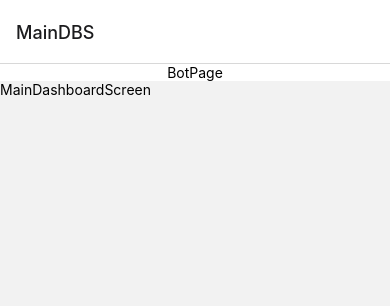
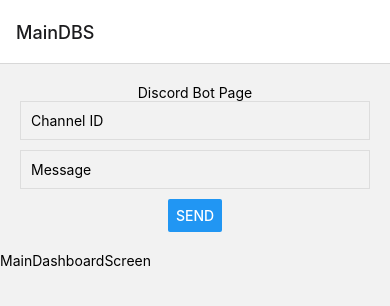
Before and after one commit to Jonofsun/Discord-Bot-Dashboard, a React Native app: screen /MainDBS in a window 390 px wide. Shown: the top 306 px of the page. Built offline with nearby package versions, Linux system fonts and the light colour scheme.

Commit message:
Update
added forum to bot page

```diff
--- a/components/BotPage.js
+++ b/components/BotPage.js
@@ -1,10 +1,63 @@
-import { StyleSheet, Text, View } from "react-native";
-import React from "react";
+import { StyleSheet, Text, View, TextInput, Button } from "react-native";
+import React, { useState } from "react";
 
 export default function BotPage() {
+  // hook to manage the state of the channelId and message inputs.
+  const [channelId, setChannelId] = useState("");
+  const [message, setMessage] = useState("");
+
+  // const handleSubmit = () => {
+  //   // sending POST request
+  //   console.log("Channel ID:", channelId);
+  //   console.log("Message:", message);
+  // };
+
+  const handleSubmit = async () => {
+    try {
+      const response = await fetch(
+        "https://discord.com/channels/1218014373327540364/1218014373327540367/send-message",
+        {
+          method: "POST",
+          headers: {
+            "Content-Type": "application/json",
+          },
+          body: JSON.stringify({
+            channelId: channelId,
+            message: message,
+          }),
+        }
+      );
+
+      const data = await response.json();
+      if (data.success) {
+        console.log("Message sent successfully");
+        // Optionally, clear the form fields
+        setChannelId("");
+        setMessage("");
+      } else {
+        console.error("Failed to send message:", data.error);
+      }
+    } catch (error) {
+      console.error("Error sending message:", error);
+    }
+  };
+
   return (
     <View style={styles.container}>
-      <Text>BotPage</Text>
+      <Text>Discord Bot Page</Text>
+      <TextInput
+        style={styles.input}
+        placeholder="Channel ID"
+        value={channelId}
+        onChangeText={setChannelId}
+      />
+      <TextInput
+        style={styles.input}
+        placeholder="Message"
+        value={message}
+        onChangeText={setMessage}
+      />
+      <Button title="Send" onPress={handleSubmit} />
     </View>
   );
 }
@@ -12,8 +65,15 @@
 const styles = StyleSheet.create({
   container: {
     flex: 1,
-    backgroundColor: "#fff",
+    justifyContent: "center",
     alignItems: "center",
-    justifyContent: "center",
+    padding: 20,
+  },
+  input: {
+    width: "100%",
+    borderWidth: 1,
+    borderColor: "#ddd",
+    padding: 10,
+    marginBottom: 10,
   },
 });
--- a/package.json
+++ b/package.json
@@ -12,8 +12,10 @@
     "@expo/webpack-config": "~19.0.1",
     "@react-navigation/native": "^6.1.16",
     "@react-navigation/native-stack": "^6.9.25",
+    "axios": "^1.6.8",
     "expo": "~50.0.13",
     "expo-status-bar": "~1.11.1",
+    "express": "^4.18.3",
     "react": "18.2.0",
     "react-dom": "18.2.0",
     "react-native": "0.73.5",
```
Also changed, not shown: components/SendMessage.js (added, +13 -0 lines), 2 other files (tests, documents, lock files or other folders).
